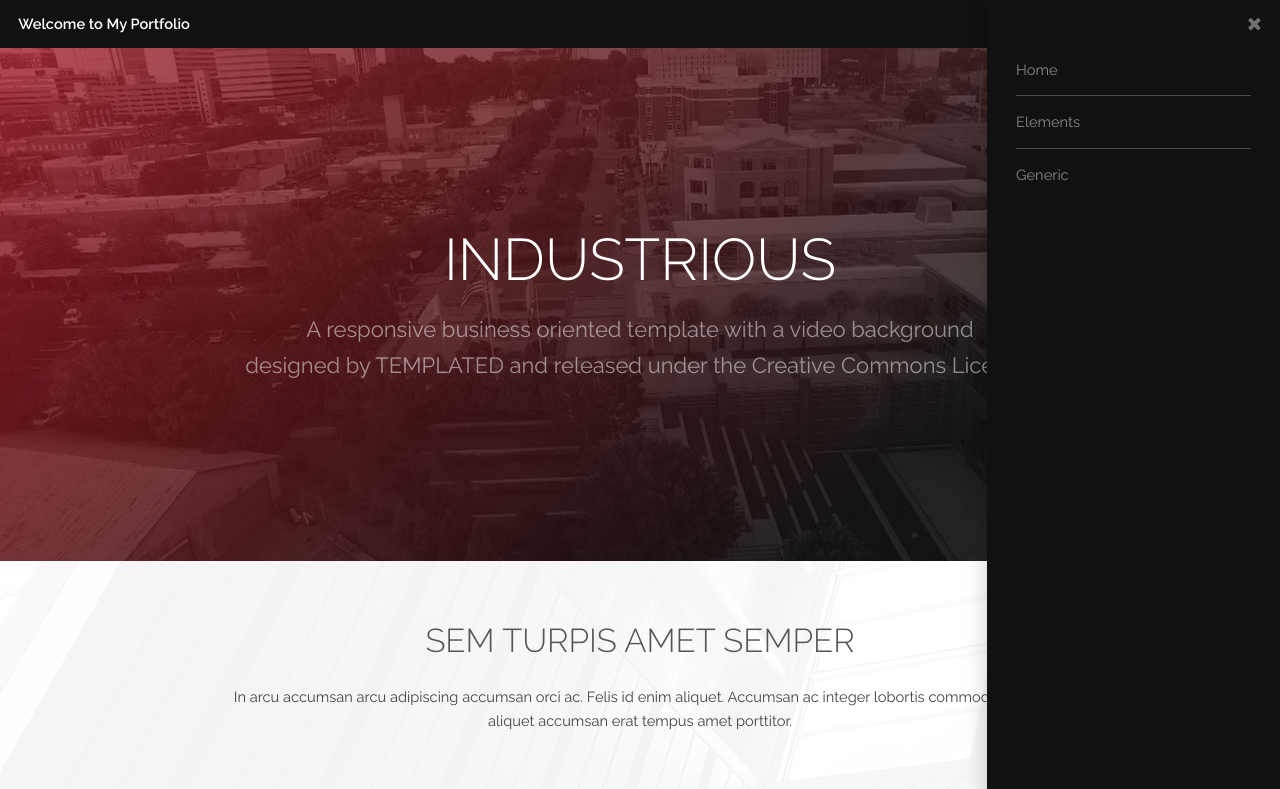
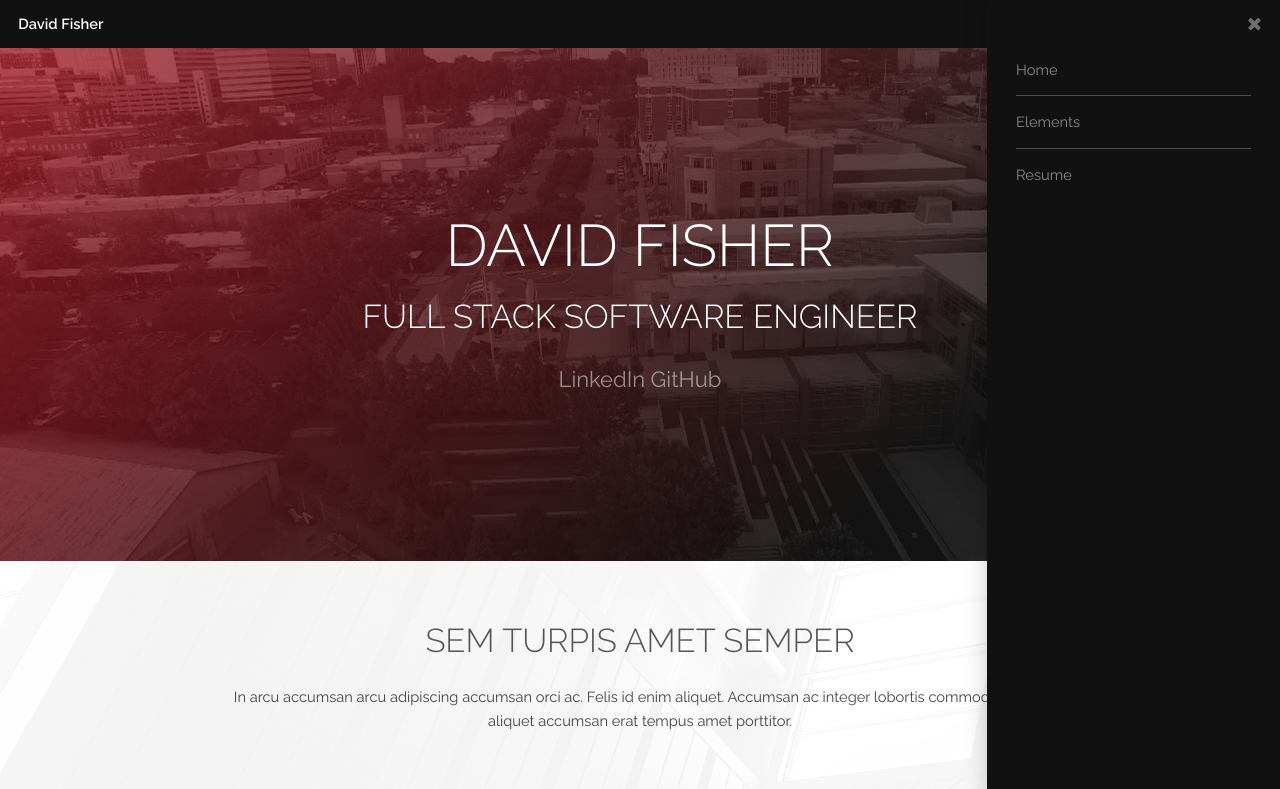
Before and after one commit to davidfisher01/davidfisher01.github.io, a plain HTML site: page index.html in a window 1280 px wide. Both pictures are taken after a click on the link "Menu". Shown: the top 789 px of the page. Drawn offline with Linux system fonts and the light colour scheme.

Commit message:
changed menu

```diff
--- a/index.html
+++ b/index.html
@@ -13,7 +13,7 @@
 
 		<!-- Header -->
 			<header id="header">
-				<a class="logo" href="index.html">Welcome to My Portfolio</a>
+				<a class="logo" href="index.html">David Fisher</a>
 				<nav>
 					<a href="#menu">Menu</a>
 				</nav>
@@ -24,16 +24,17 @@
 				<ul class="links">
 					<li><a href="index.html">Home</a></li>
 					<li><a href="elements.html">Elements</a></li>
-					<li><a href="generic.html">Generic</a></li>
+					<li><a href="resume.html">Resume</a></li>
 				</ul>
 			</nav>
 
 		<!-- Banner -->
 			<section id="banner">
 				<div class="inner">
-					<h1>Industrious</h1>
-					<p>A responsive business oriented template with a video background<br />
-					designed by <a href="https://templated.co/">TEMPLATED</a> and released under the Creative Commons License.</p>
+					<h1>DAVID FISHER</h1>
+					<h2>Full Stack Software Engineer</h2>
+					<p><a href="https://www.linkedin.com/in/david-fisher1">LinkedIn</a>
+					<a href="https://github.com/davidfisher01">GitHub</a></p>
 				</div>
 				<video autoplay loop muted playsinline src="images/banner.mp4"></video>
 			</section>
```
Also changed, not shown: elements.html (+1 -1 lines), resume.html (renamed from generic.html, +5 -9 lines).
